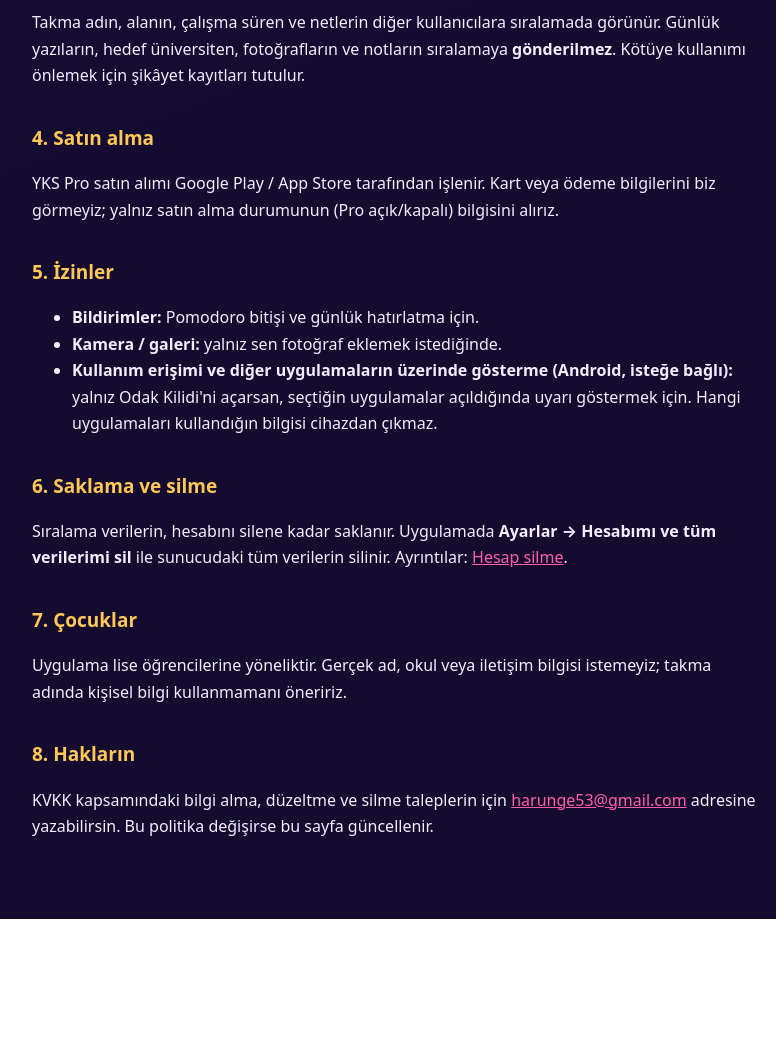
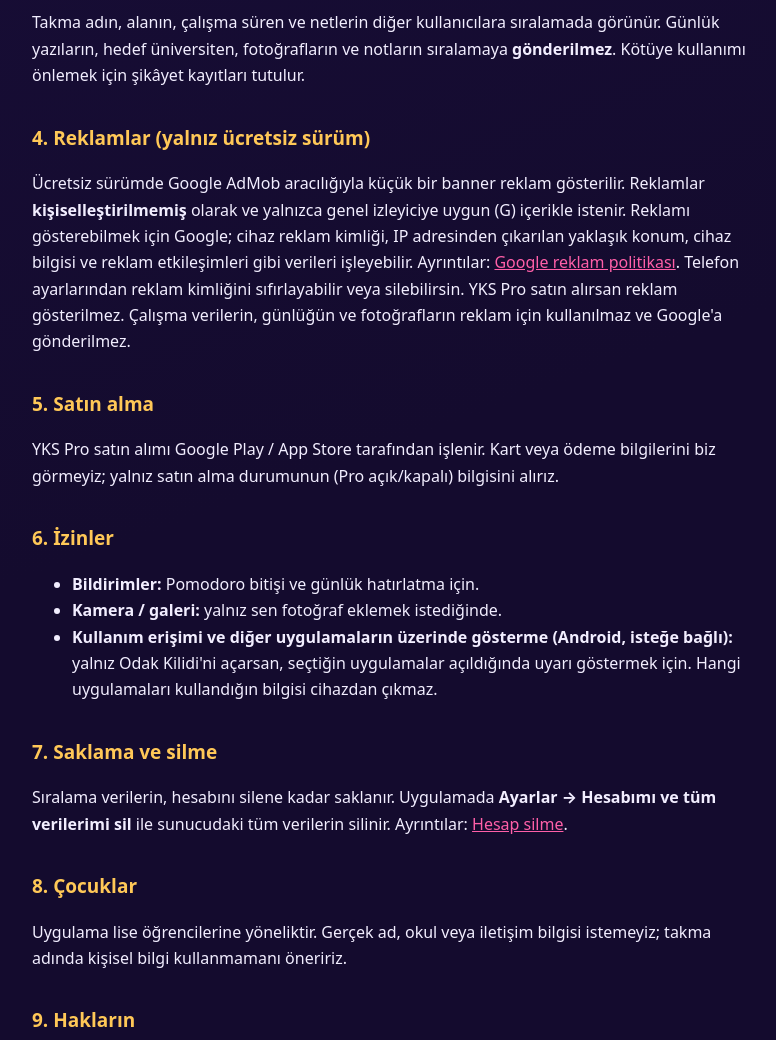
Before and after one commit to harungcr73/yks-yolculugum, a plain HTML site: page gizlilik.html in a window 1280 px wide. Shown: the part 780-1820 px from the top of the page, without its empty margins (244-1020 px from the left). Before the commit the page ends 1699 px from the top, so only its background shows below. Drawn offline with Linux system fonts and the light colour scheme.

Commit message:
Gizlilik politikası: AdMob reklam bölümü
Co-Authored-By: Claude Opus 5.5 <noreply@anthropic.com>

```diff
--- a/gizlilik.html
+++ b/gizlilik.html
@@ -1,8 +1,8 @@
 <!doctype html><html lang="tr"><head><meta charset="utf-8"><meta name="viewport" content="width=device-width,initial-scale=1">
 <title>Gizlilik Politikası — YKS Yolculuğum</title><link rel="stylesheet" href="style.css"><link rel="icon" href="icon.png"></head><body><main>
-<header><img src="icon.png" alt=""><div><h1>Gizlilik Politikası</h1><small>YKS Yolculuğum • Son güncelleme: 22 Kasım 2026</small></div></header>
+<header><img src="icon.png" alt=""><div><h1>Gizlilik Politikası</h1><small>YKS Yolculuğum • Son güncelleme: 22 Kasım 2026 (reklam bölümü eklendi)</small></div></header>
 <nav><a href="index.html">Destek</a><a href="gizlilik.html">Gizlilik</a><a href="hesap-silme.html">Hesap silme</a></nav>
-<div class="card">Kısaca: Çalışma verilerin <b>telefonunda</b> kalır. Reklam yok, reklam kimliği yok, verilerini satmıyoruz ve üçüncü kişilerle pazarlama için paylaşmıyoruz.</div>
+<div class="card">Kısaca: Çalışma verilerin <b>telefonunda</b> kalır. Verilerini satmıyoruz. Ücretsiz sürümde Google AdMob ile kişiselleştirilmemiş banner reklam gösterilir; YKS Pro'da reklam yoktur.</div>
 
 <h2>1. Veri sorumlusu</h2>
 <p>Veri sorumlusu ve iletişim: <a href="mailto:harunge53@gmail.com">harunge53@gmail.com</a></p>
@@ -15,18 +15,21 @@
 <ul><li>Anonim bir kullanıcı kimliği (ad, e-posta veya telefon numarası istenmez)</li><li>Takma adın ve alanın</li><li>Tamamlanan Pomodoro süreleri ve girdiğin deneme netleri</li></ul>
 <p>Takma adın, alanın, çalışma süren ve netlerin diğer kullanıcılara sıralamada görünür. Günlük yazıların, hedef üniversiten, fotoğrafların ve notların sıralamaya <b>gönderilmez</b>. Kötüye kullanımı önlemek için şikâyet kayıtları tutulur.</p>
 
-<h2>4. Satın alma</h2>
+<h2>4. Reklamlar (yalnız ücretsiz sürüm)</h2>
+<p>Ücretsiz sürümde Google AdMob aracılığıyla küçük bir banner reklam gösterilir. Reklamlar <b>kişiselleştirilmemiş</b> olarak ve yalnızca genel izleyiciye uygun (G) içerikle istenir. Reklamı gösterebilmek için Google; cihaz reklam kimliği, IP adresinden çıkarılan yaklaşık konum, cihaz bilgisi ve reklam etkileşimleri gibi verileri işleyebilir. Ayrıntılar: <a href="https://policies.google.com/technologies/ads">Google reklam politikası</a>. Telefon ayarlarından reklam kimliğini sıfırlayabilir veya silebilirsin. YKS Pro satın alırsan reklam gösterilmez. Çalışma verilerin, günlüğün ve fotoğrafların reklam için kullanılmaz ve Google'a gönderilmez.</p>
+
+<h2>5. Satın alma</h2>
 <p>YKS Pro satın alımı Google Play / App Store tarafından işlenir. Kart veya ödeme bilgilerini biz görmeyiz; yalnız satın alma durumunun (Pro açık/kapalı) bilgisini alırız.</p>
 
-<h2>5. İzinler</h2>
+<h2>6. İzinler</h2>
 <ul><li><b>Bildirimler:</b> Pomodoro bitişi ve günlük hatırlatma için.</li><li><b>Kamera / galeri:</b> yalnız sen fotoğraf eklemek istediğinde.</li><li><b>Kullanım erişimi ve diğer uygulamaların üzerinde gösterme (Android, isteğe bağlı):</b> yalnız Odak Kilidi'ni açarsan, seçtiğin uygulamalar açıldığında uyarı göstermek için. Hangi uygulamaları kullandığın bilgisi cihazdan çıkmaz.</li></ul>
 
-<h2>6. Saklama ve silme</h2>
+<h2>7. Saklama ve silme</h2>
 <p>Sıralama verilerin, hesabını silene kadar saklanır. Uygulamada <b>Ayarlar → Hesabımı ve tüm verilerimi sil</b> ile sunucudaki tüm verilerin silinir. Ayrıntılar: <a href="hesap-silme.html">Hesap silme</a>.</p>
 
-<h2>7. Çocuklar</h2>
+<h2>8. Çocuklar</h2>
 <p>Uygulama lise öğrencilerine yöneliktir. Gerçek ad, okul veya iletişim bilgisi istemeyiz; takma adında kişisel bilgi kullanmamanı öneririz.</p>
 
-<h2>8. Hakların</h2>
+<h2>9. Hakların</h2>
 <p>KVKK kapsamındaki bilgi alma, düzeltme ve silme taleplerin için <a href="mailto:harunge53@gmail.com">harunge53@gmail.com</a> adresine yazabilirsin. Bu politika değişirse bu sayfa güncellenir.</p>
 </main></body></html>
```
